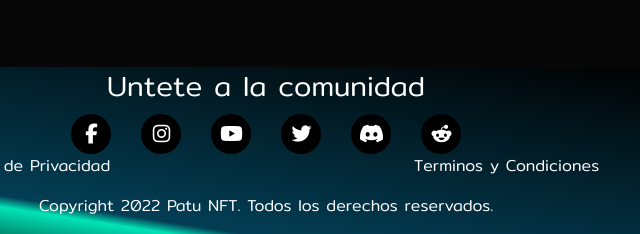
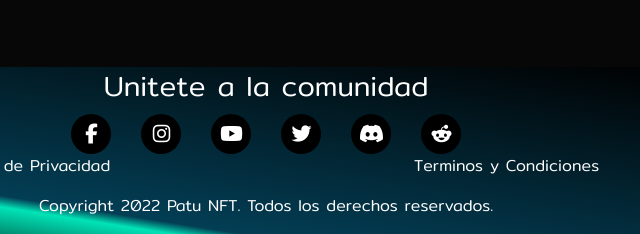
Before and after one commit to PatuProyect/Patu-Nft, a plain HTML site: page Pages/contacto.html in a window 1280 px wide. Shown: the part 820-1054 px from the top of the page, 374-1014 px from the left. Drawn offline with nearby package versions, Linux system fonts and the light colour scheme.

Commit message:
ortografia

```diff
--- a/Pages/contacto.html
+++ b/Pages/contacto.html
@@ -111,7 +111,7 @@
 
 </section>
 <footer>
-    <h3>Untete a la comunidad</h3>
+    <h3>Unitete a la comunidad</h3>
     <div class="redesSociales">
         <ul>
             <li><a href="https://www.facebook.com/" target="_blanck"><i class="fab fa-facebook-f"></i></a></li>
```
Also changed, not shown: Pages/nft.html (+1 -1 lines), Pages/privacidad.html (+1 -1 lines), Pages/proyecto.html (+1 -1 lines), Pages/sobre-nosotros.html (+1 -1 lines), Pages/terminosycondiciones.html (+1 -1 lines), index.html (+1 -1 lines).
